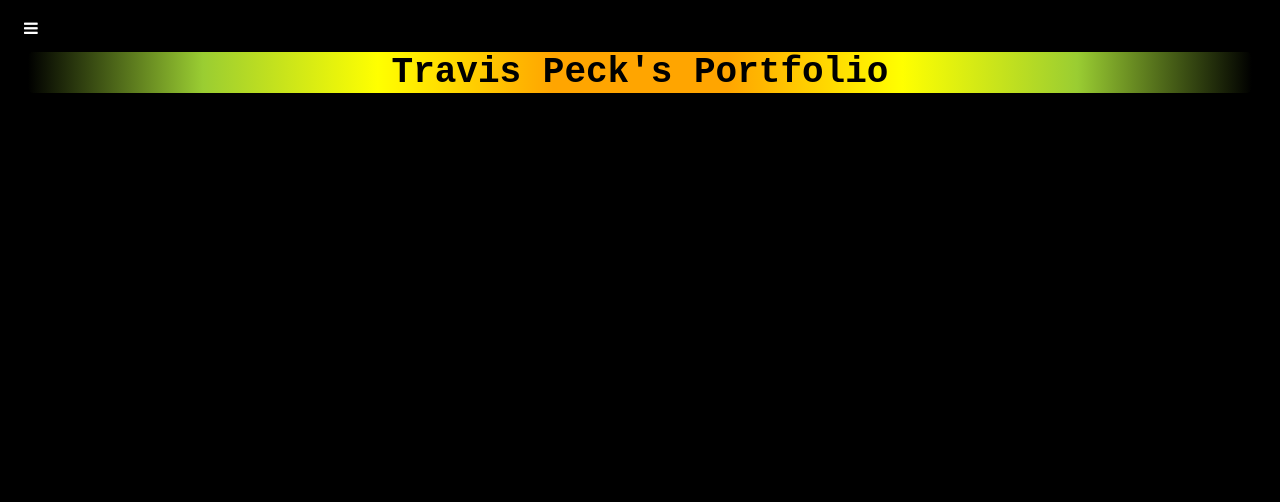
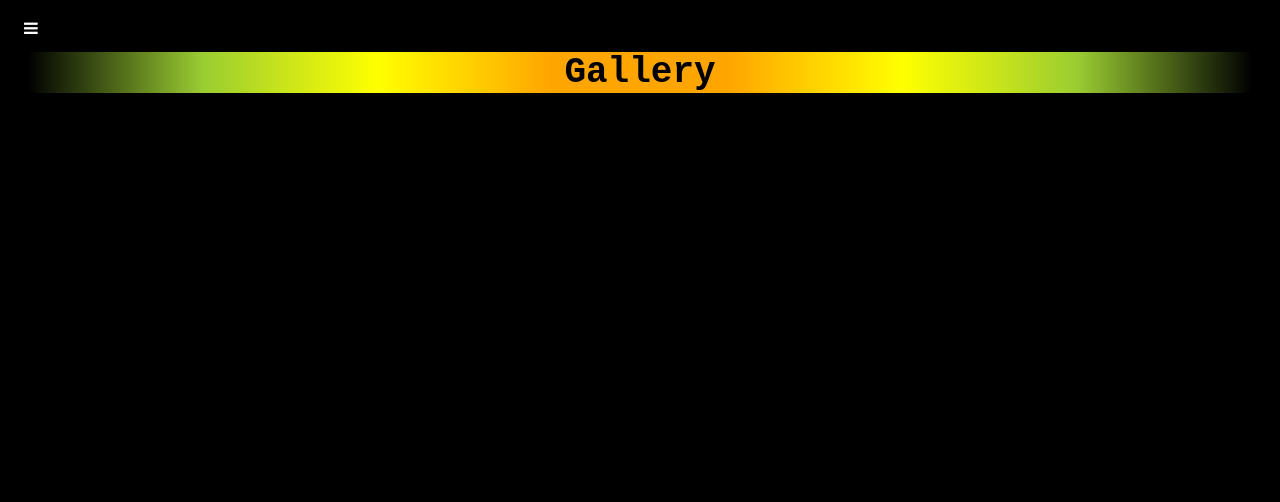
Before and after one commit to traviicii/Coding-Temple-Prework, a plain HTML site: page portfolio/gallery/gallery.html in a window 1280 px wide. Shown: the top 502 px of the page. Drawn offline with Linux system fonts and the light colour scheme.

Commit message:
Changed mainhead to Gallery

```diff
--- a/portfolio/gallery/gallery.html
+++ b/portfolio/gallery/gallery.html
@@ -24,7 +24,7 @@
     </span>
 
 <div id="main">
-    <h1 id="mainhead">Travis Peck's Portfolio</h1>
+    <h1 id="mainhead">Gallery</h1>
 
     <!-- Load font awesome icons -->
     <link rel="stylesheet" href="https://cdnjs.cloudflare.com/ajax/libs/font-awesome/4.7.0/css/font-awesome.min.css">
```
